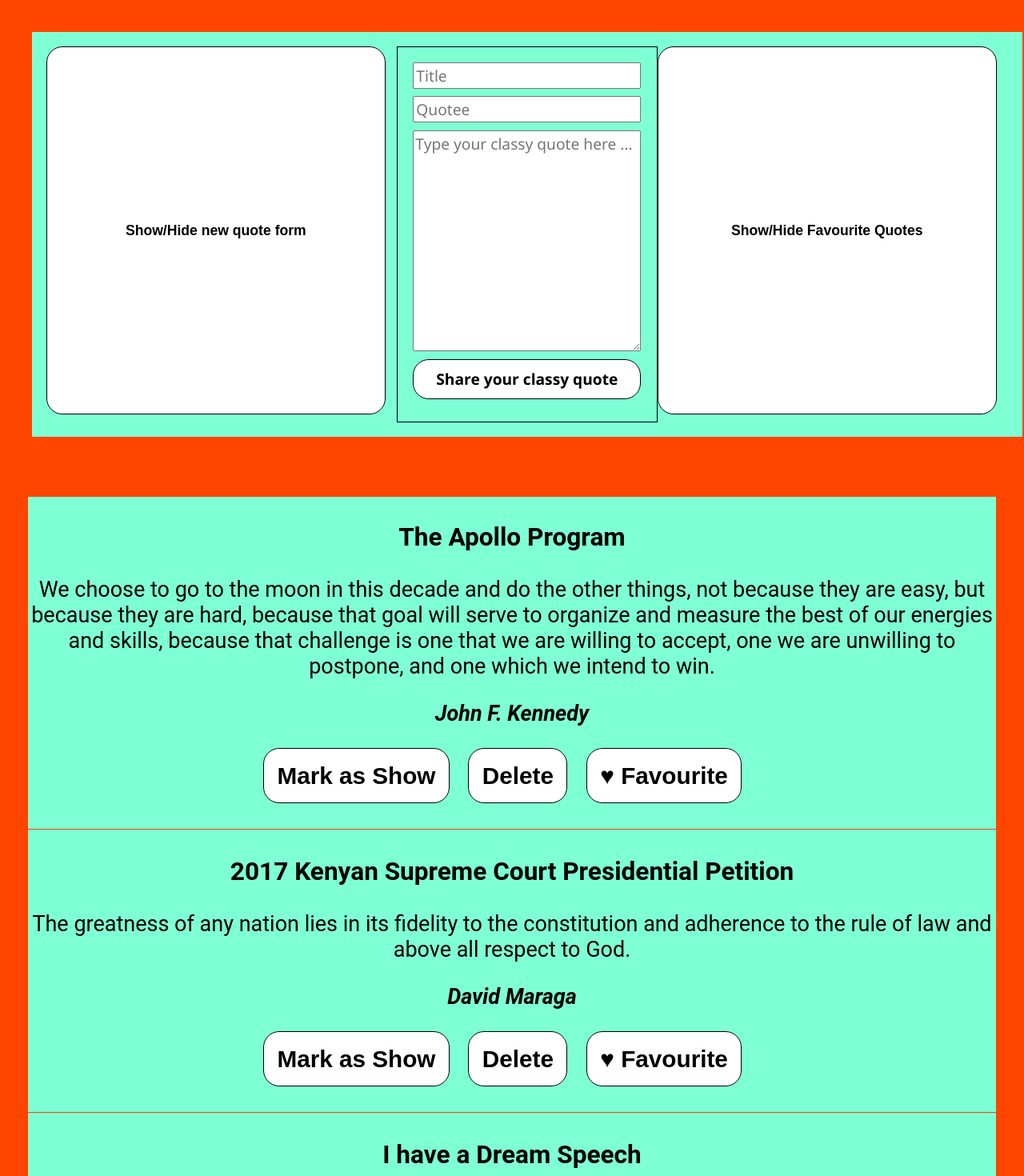
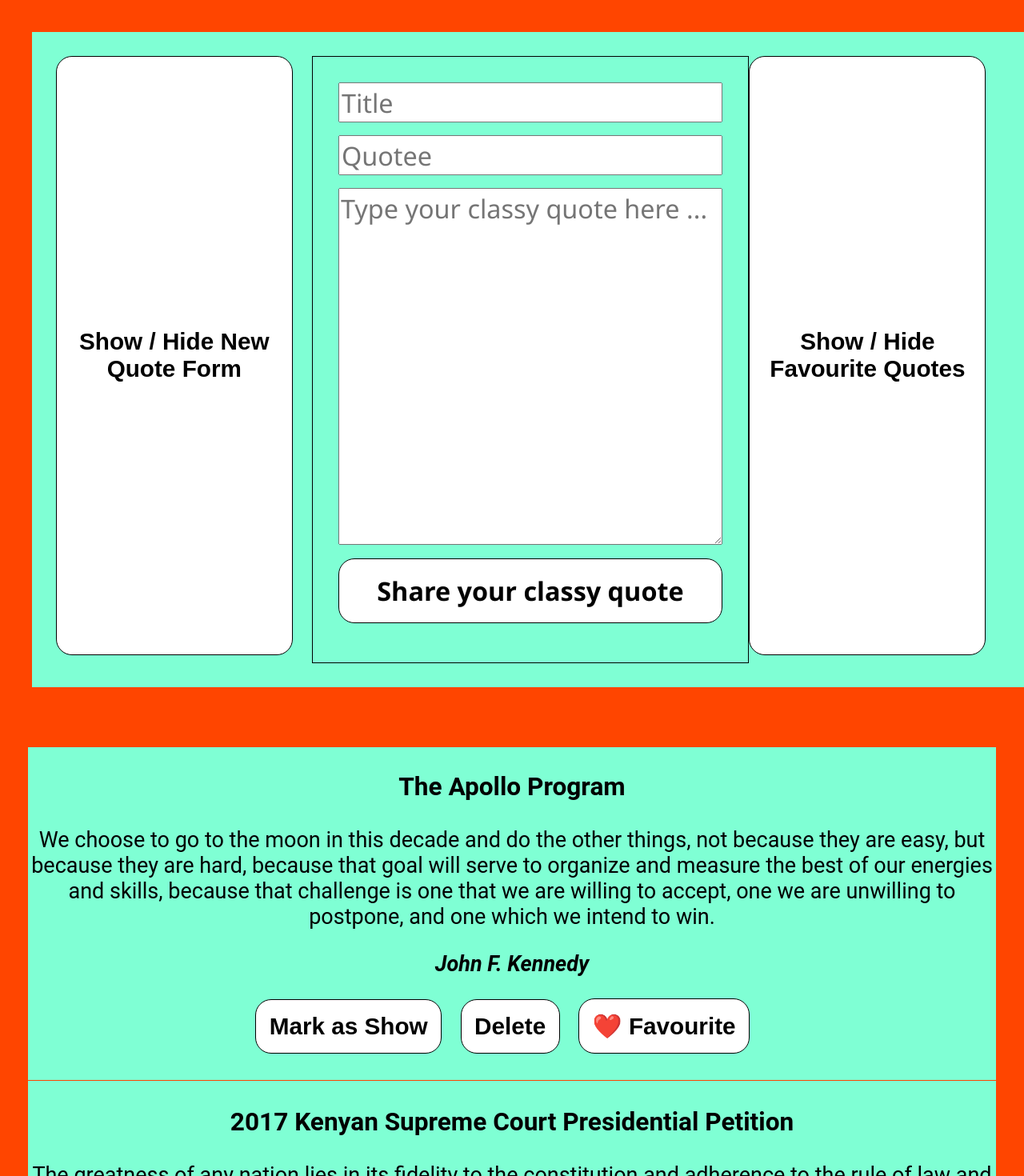
Before and after one commit to eugeneayonga/Phase-2-Project, a React (Create React App) app in the folder quotex/: page / in a window 1280 px wide. Shown: the top 1470 px of the page at 80% size. Built offline with nearby package versions, Linux system fonts and the light colour scheme; data requests are answered from the project's data file.

Commit message:
edited heart emoji, removed logo.svg

```diff
--- a/quotex/src/App.js
+++ b/quotex/src/App.js
@@ -10,6 +10,7 @@
   const [quotes, setQuotes] = useState([]);
   const [formVisible, setFormVisible] = useState(true);
   const [favouriteVisible, setFavouriteVisible] = useState(true);
+  const [text, setText] = useState("");
   const quotesToDisplay = quotes.filter((quote) => favouriteVisible || quote.isFavourite);
 
 
@@ -52,17 +53,11 @@
   return (
     <div className="App">
       <div className="sidepane">
-        <button onClick={() => setFormVisible(!formVisible)} >Show/Hide new quote form</button>
+        <button onClick={() => setFormVisible(!formVisible)} >Show / Hide New Quote Form</button>
         {formVisible ? <NewQuoteForm addQuote={addQuote} /> : null}
-        <button onClick={() => setFavouriteVisible(!favouriteVisible)}>Show/Hide Favourite Quotes</button>
+        <button onClick={() => setFavouriteVisible(!favouriteVisible)}>Show / Hide Favourite Quotes</button>
       </div>
       {renderQuoteView()}
-
-      {/* <header className="App-header">
-        <img src={logo} className="App-logo" alt="logo" />
-        <p>Edit <code>src/App.js</code> and save to reload.</p>
-        <a className="App-link" href="https://reactjs.org" target="_blank" rel="noopener noreferrer">Learn React</a>
-      </header> */}
     </div>
   );
 }
--- a/quotex/src/Quote.js
+++ b/quotex/src/Quote.js
@@ -22,7 +22,7 @@
         <p><strong><em>{quotee}</em></strong></p>
         <button onClick={() => setIsRead(!isRead)}>Mark as {isRead ? "Hide" : "Show"}</button>
         <button onClick={onDeleteClick} >Delete</button>
-        <button onClick={() => addToFavourites(quote)} >{quote.isFavourite ? "Unfavourite" : "♥ Favourite" }</button>
+        <button onClick={() => addToFavourites(quote)} >{quote.isFavourite ? "Unfavourite" : "❤️ Favourite" }</button>
     </div>
   );
 }
--- a/quotex/src/index.css
+++ b/quotex/src/index.css
@@ -23,7 +23,8 @@
 .sidepane {
   min-height: 10vh;
   min-width: 10em;
-  width: 93.95%;
+  font-size: 27px;
+  width: 92.70%;
   display: flex;
   border-right: solid black 1px;
   border: solid orangered 40px;
```
Also changed, not shown: quotex/src/logo.svg (deleted).
